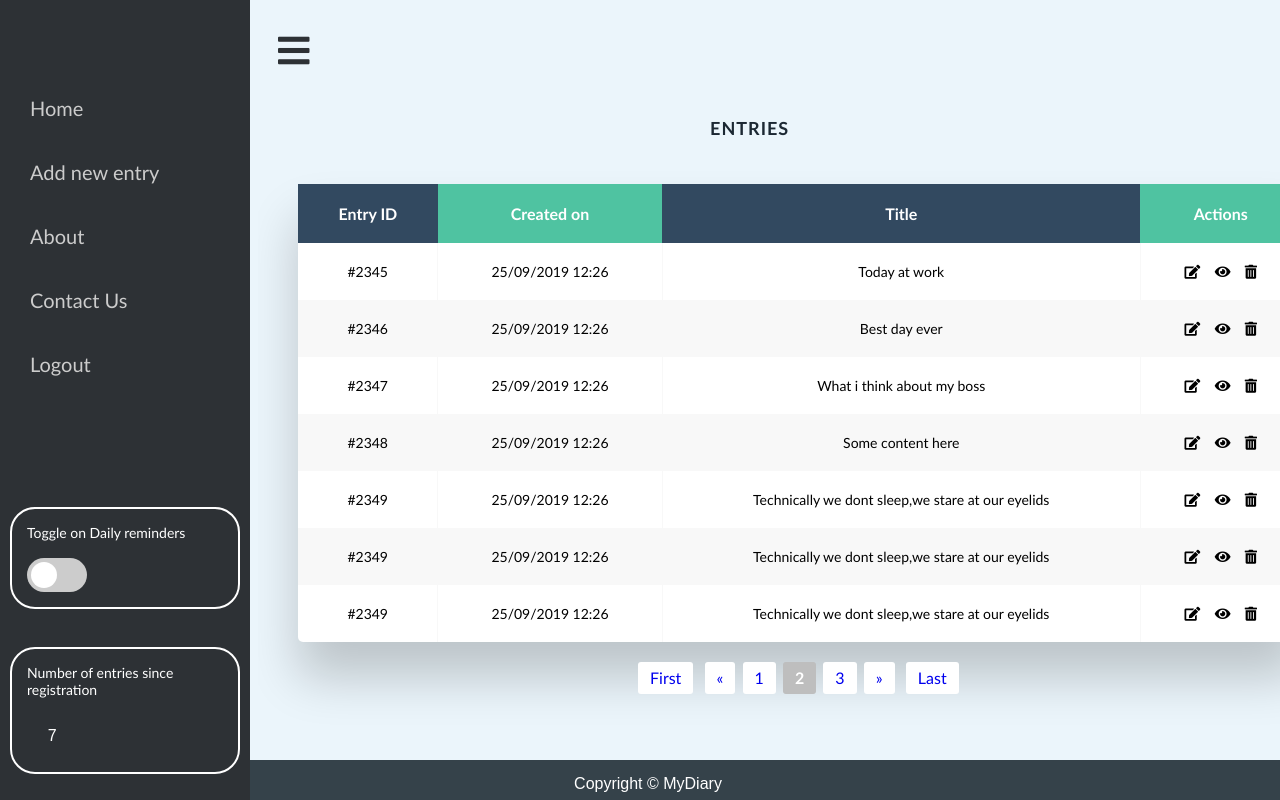
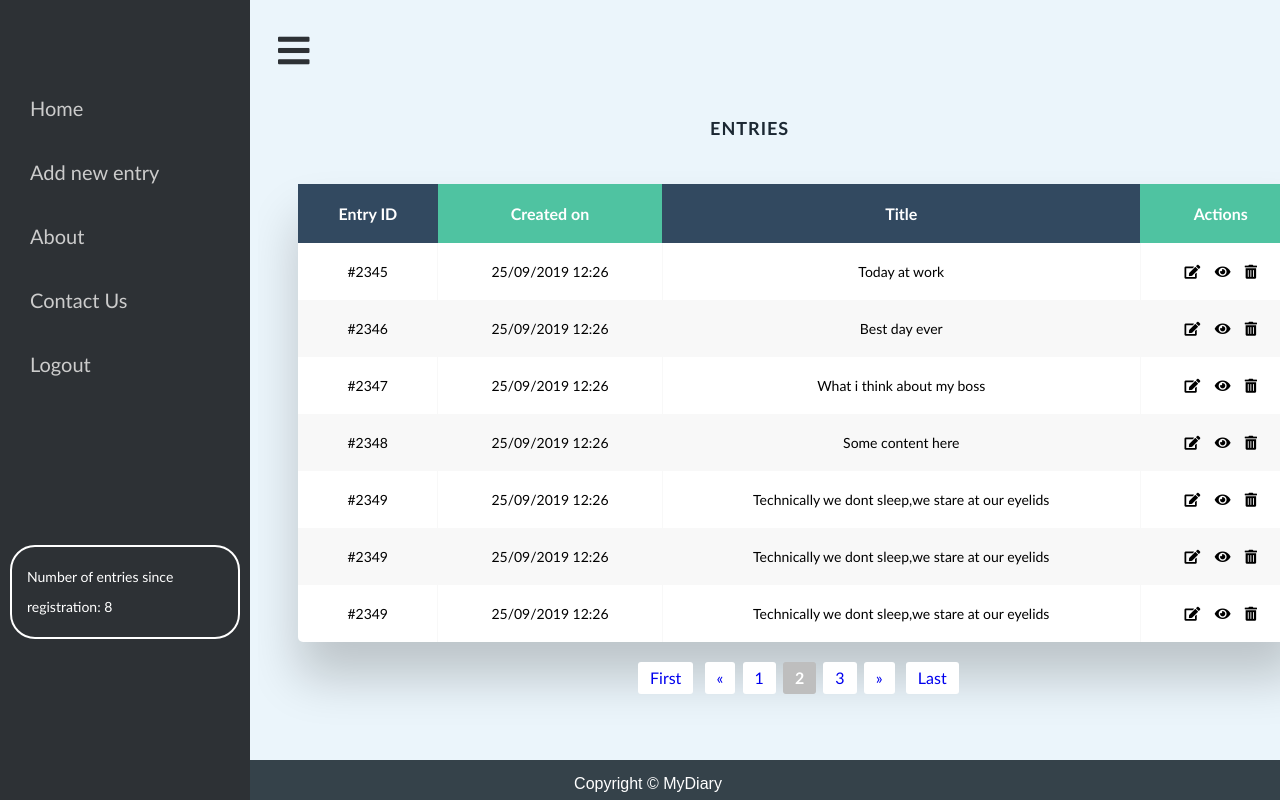
Before and after one commit to hugues0/MyDiary, a plain HTML site: page UI/dashboard.html in a window 1280 px wide. Shown: the top 800 px of the page. Drawn offline with Linux system fonts and the light colour scheme.

Commit message:
user can view entries count [finish #168982726]

```diff
--- a/UI/css/main.css
+++ b/UI/css/main.css
@@ -301,6 +301,20 @@ input:checked+.slider2:before {
 }
 
 /*toggle on button dashboard ends*/
+
+.labelcounter {
+    height: auto;
+    color: white;
+    border: white 2px solid;
+    border-radius: 25px;
+    padding: 15px 10px 15px 15px;
+    margin: 0px 10px 0px 10px;
+    font-size: 14px;
+    width: auto;
+    margin-bottom: 5px;
+    text-align: left;
+    line-height: 30px;
+}
 
 /*side nav ends*/
 
--- a/UI/dashboard.html
+++ b/UI/dashboard.html
@@ -32,17 +32,10 @@
                 <li><a href="index.html">Logout</a></li><br><br><br><br><br>
 
             </ul>
-            <div class="toggle-on">
-                <label for="slider">Toggle on Daily reminders</label><br><br>
-                <label class="switch">
-                    <input type="checkbox" onclick="newFunction()">
-                    <span class="slider2 round" onclick="newFunction()"></span>
-                </label>
-            </div>
+
             <br><br>
-            <div class="toggle-on">
-                <label for="counter">Number of entries since registration</label><br><br>
-                <input type="button" class="custom-btn1" value="7" />
+            <div class="labelcounter">
+                <label for="counter" id="counting">Number of entries since registration: 8</label>
             </div>
         </div>
         <div class="container">
```
